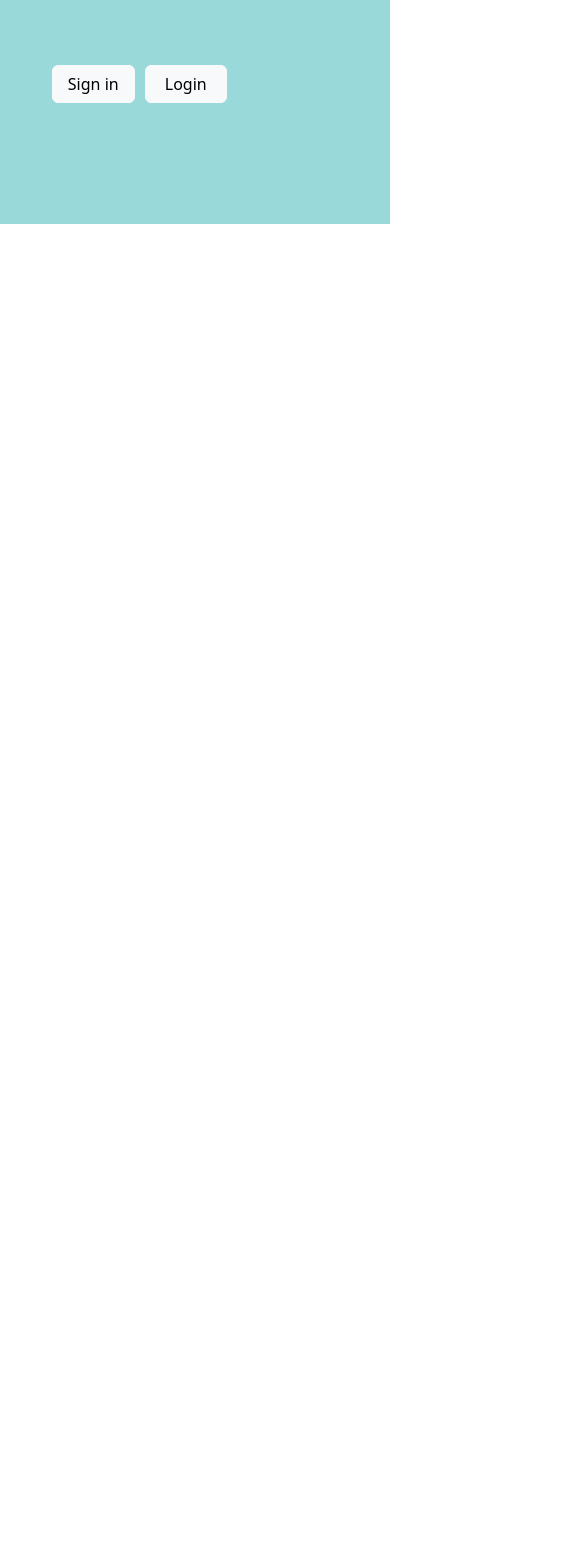
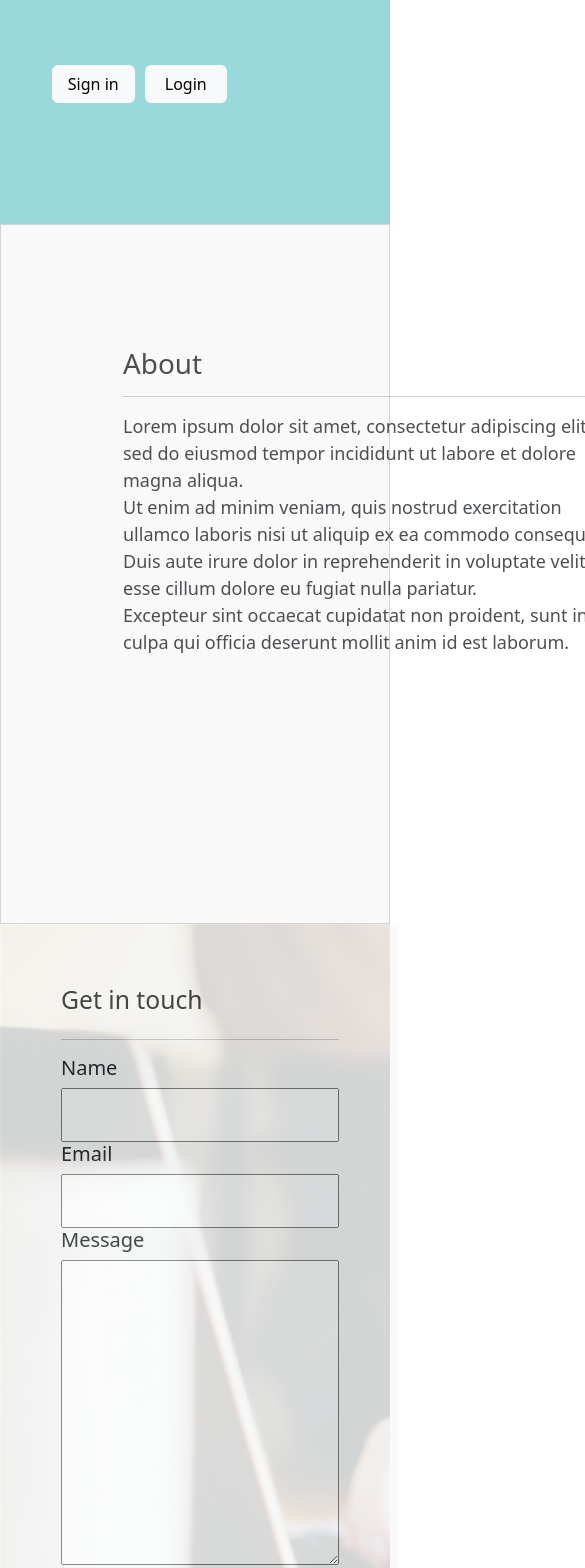
Before and after one commit to Valeprogr/Billy-board-finalproject, a React (Create React App) app in the folder client/: page / in a window 390 px wide. Shown: the part 432-2000 px from the top of the page, 585 px wide, since content can reach past the window. Before the commit the page ends 844 px from the top, so only its background shows below. Built offline with nearby package versions, Linux system fonts and the light colour scheme.

Commit message:
create about page and edit homepage

```diff
--- a/client/src/pages/about/About.js
+++ b/client/src/pages/about/About.js
@@ -1,9 +1,21 @@
 import React from 'react';
+import "./about.css"
 
 const About = () => {
     return (
-        <div>
-            <h1>About</h1>
+        <div className='body-about'>
+            <div className='box-container'>
+                <div className='box'>
+                <h1>About</h1>
+                <hr></hr>
+                <div className='box-text'>
+                <p>Lorem ipsum dolor sit amet, consectetur adipiscing elit, sed do eiusmod tempor incididunt ut labore et dolore magna aliqua.<br/>
+                Ut enim ad minim veniam, quis nostrud exercitation ullamco laboris nisi ut aliquip ex ea commodo consequat. <br/>
+                Duis aute irure dolor in reprehenderit in voluptate velit esse cillum dolore eu fugiat nulla pariatur. <br/>
+                Excepteur sint occaecat cupidatat non proident, sunt in culpa qui officia deserunt mollit anim id est laborum.</p>
+                </div>
+                </div>
+            </div>
         </div>
     );
 }
--- /dev/null
+++ b/client/src/pages/about/about.css
@@ -0,0 +1,32 @@
+:root {
+    --color-primary: #A5F1E9;
+    --color-secondary:#22A39F;
+    --text-color: #F9F9F9;
+    --text-color2: black ;
+    --font-family: 'Montserrat', sans-serif;
+  }
+.body-about{
+    background-color:var(--text-color);
+    height: 700px;
+    border: solid 1px lightgray;
+}
+
+.box-container{
+    display: flex;
+    justify-content: space-around;
+
+
+}
+.box{
+    margin: 100px;
+    padding: 22px;
+    height: 420px;
+    width: 1200px;
+    /* background-color: white; */
+    /* border: solid 1px lightgrey; */
+    opacity: 80%;
+}
+
+.box-text{
+    width: 500px;
+}
--- a/client/src/pages/contacts/contacts.css
+++ b/client/src/pages/contacts/contacts.css
@@ -8,6 +8,7 @@
 .body{
     background-image: url("../../images/contacs.png" );
     background-repeat: no-repeat;
+    background-size: cover;
     display: flex;
     height: 750px;
 }
@@ -34,7 +35,7 @@
 
         .text-message{
            height: 100%;
-           display: block;
+           /* display: block; */
         }
 
    .btn-contact{
@@ -43,3 +44,25 @@
 
     margin: 10px 0 0 0 !important;
    }
+
+   @media screen and (max-width: 600px) {
+    .body{
+        font-size: 32px;
+        height: auto;
+    }
+    .container2{
+        width: 667px;
+        }
+    .box-container-contacts{
+        display: flex;
+        flex-direction: column;
+        /* border: 1px solid white; */
+        border-radius: 0px;
+        height: 750px;
+        width: 60%;
+        margin: 0px 0px;
+        padding: 60px;
+        background-color: var(--text-color);
+        opacity: 82%;
+    }
+   }
--- a/client/src/pages/home/Home.js
+++ b/client/src/pages/home/Home.js
@@ -1,6 +1,9 @@
 import React from 'react';
 import { useNavigate } from 'react-router-dom'
 import "./home.css";
+import About from '../about/About';
+import Contacts from '../contacts/Contacts';
+import FooterUser from '../../components/userHomepage/userHome/FooterUser';
 
 
 
@@ -26,14 +29,15 @@ const Home = () => {
                     <h1>BOARD</h1>
                     <p>All your work information with you.</p>
                     <div className='btn-container'>
-                    <button type="button" className="btn btn-light" onClick={signinHandler}>Sign in</button>
-                    <button type="button" className="btn btn-light" onClick={loginHandler}>Login</button>
+                        <button type="button" className="btn btn-light" onClick={signinHandler}>Sign in</button>
+                        <button type="button" className="btn btn-light" onClick={loginHandler}>Login</button>
                     </div>
 
-
                 </div>
-
             </div>
+                <About />
+                <Contacts />
+                <FooterUser />
         </>
 
     );
```
